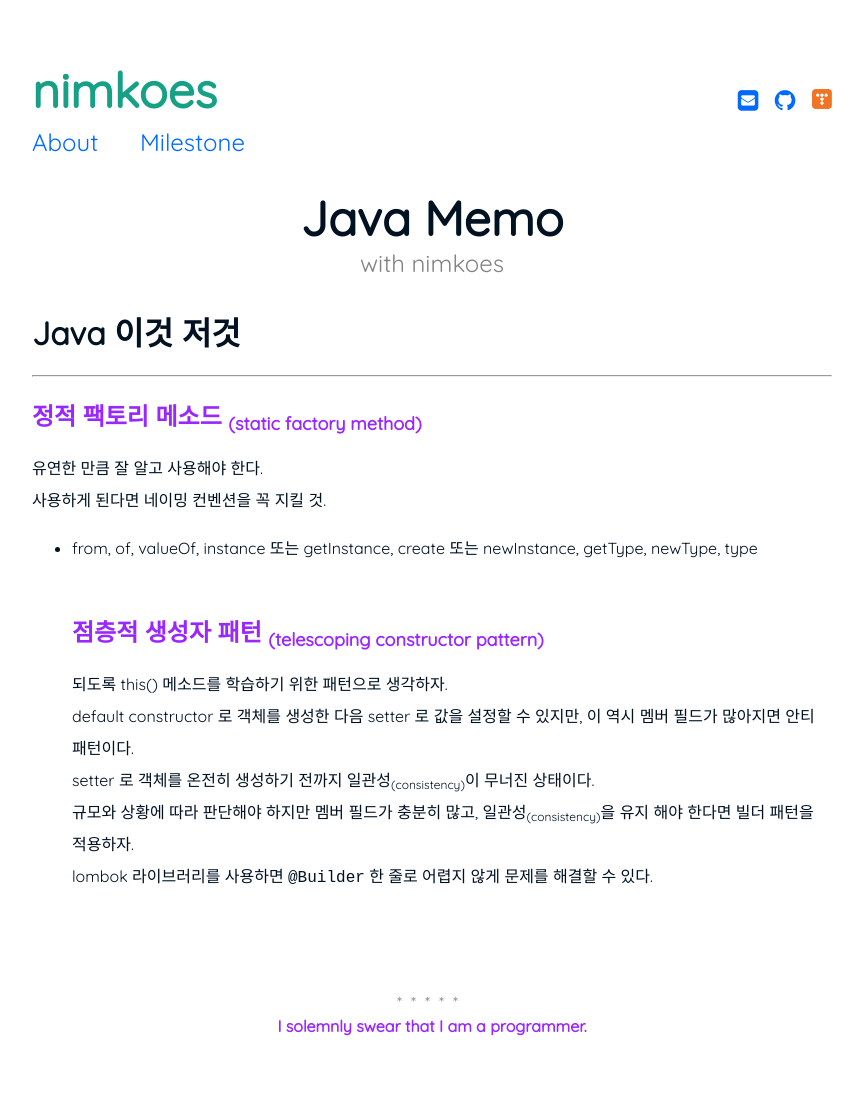
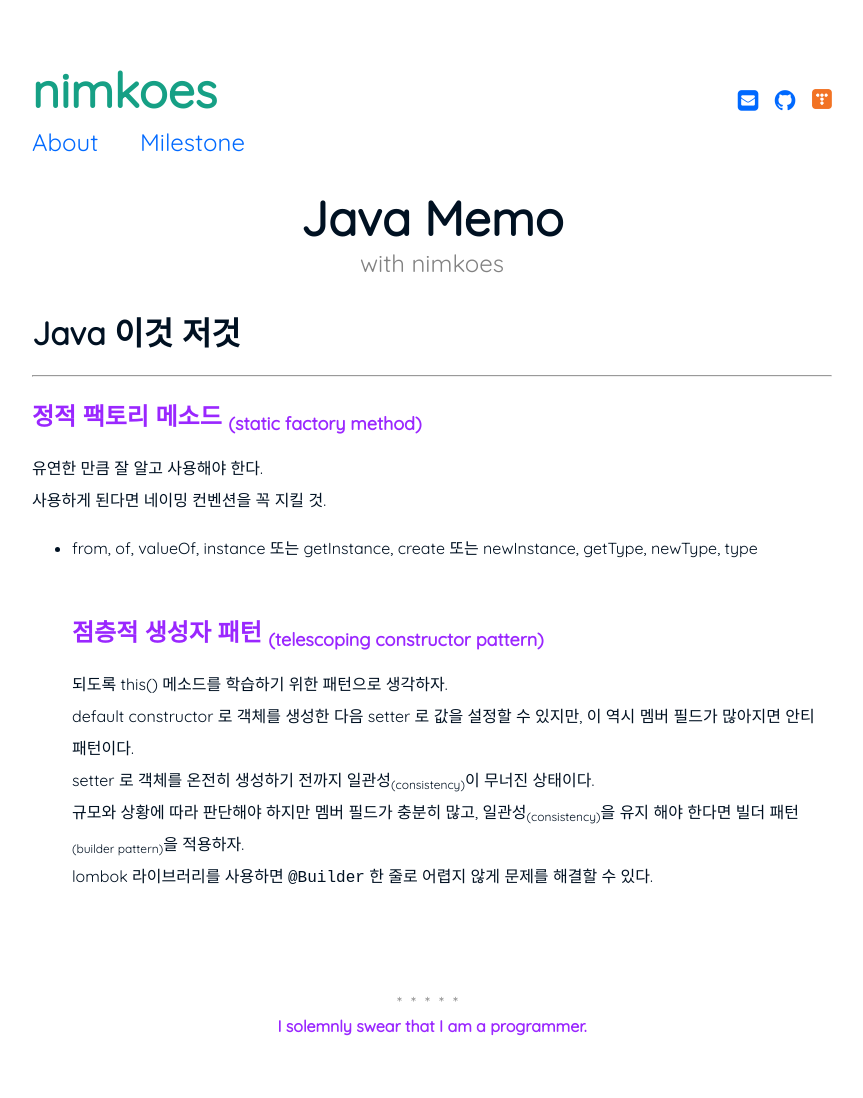
Before and after one commit to nimkoes/portfolio, a Jekyll site: the page built from _posts/2021-11-02-Java-Memo.md, in a window 1280 px wide. Shown: the whole page, without its empty margins (208-1071 px from the left). Built offline with Jekyll 4.4.1, drawn with Linux system fonts in a browser that asks for light colours.

Commit message:
Update 2021-11-02-Java-Memo.md

```diff
--- a/_posts/2021-11-02-Java-Memo.md
+++ b/_posts/2021-11-02-Java-Memo.md
@@ -20,5 +20,5 @@ author: "nimkoes"
 되도록 this() 메소드를 학습하기 위한 패턴으로 생각하자.
 default constructor 로 객체를 생성한 다음 setter 로 값을 설정할 수 있지만, 이 역시 멤버 필드가 많아지면 안티 패턴이다.
 setter 로 객체를 온전히 생성하기 전까지 일관성<sub>(consistency)</sub>이 무너진 상태이다.
-규모와 상황에 따라 판단해야 하지만 멤버 필드가 충분히 많고, 일관성<sub>(consistency)</sub>을 유지 해야 한다면 빌더 패턴을 적용하자.
+규모와 상황에 따라 판단해야 하지만 멤버 필드가 충분히 많고, 일관성<sub>(consistency)</sub>을 유지 해야 한다면 빌더 패턴<sub>(builder pattern)</sub>을 적용하자.
 lombok 라이브러리를 사용하면 `@Builder` 한 줄로 어렵지 않게 문제를 해결할 수 있다.
```
